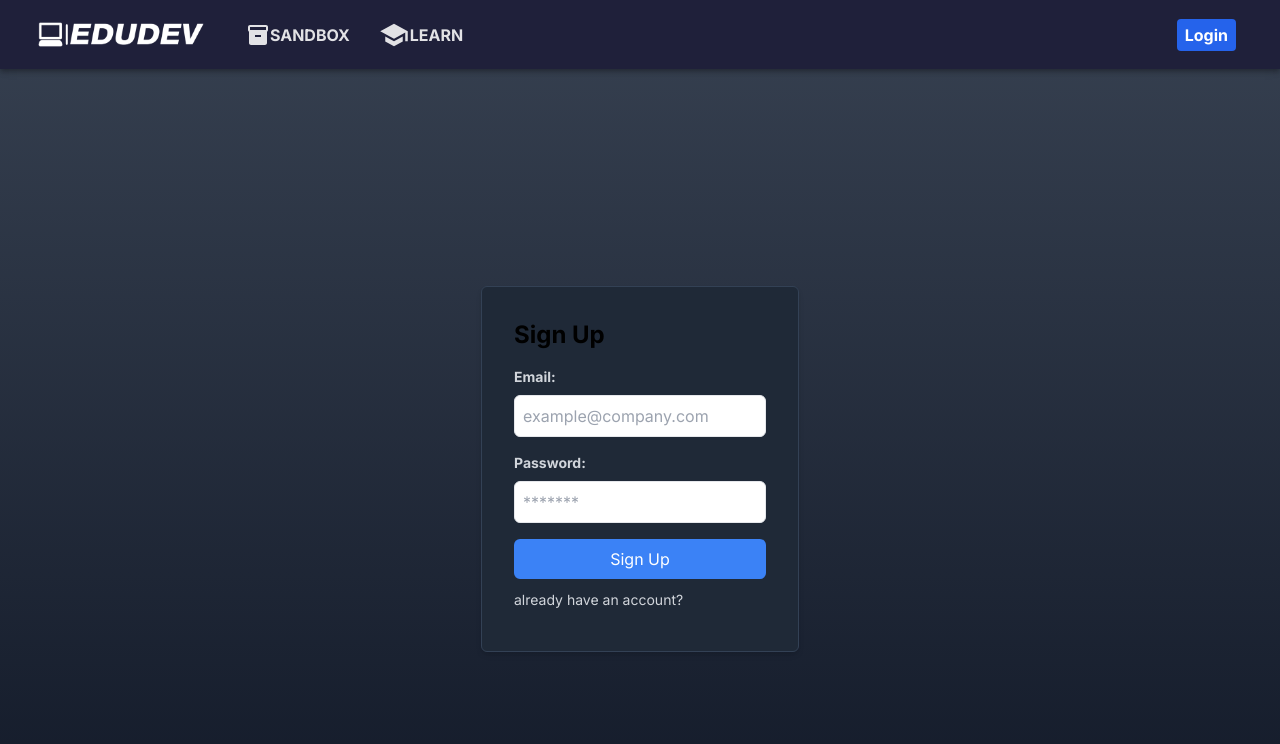
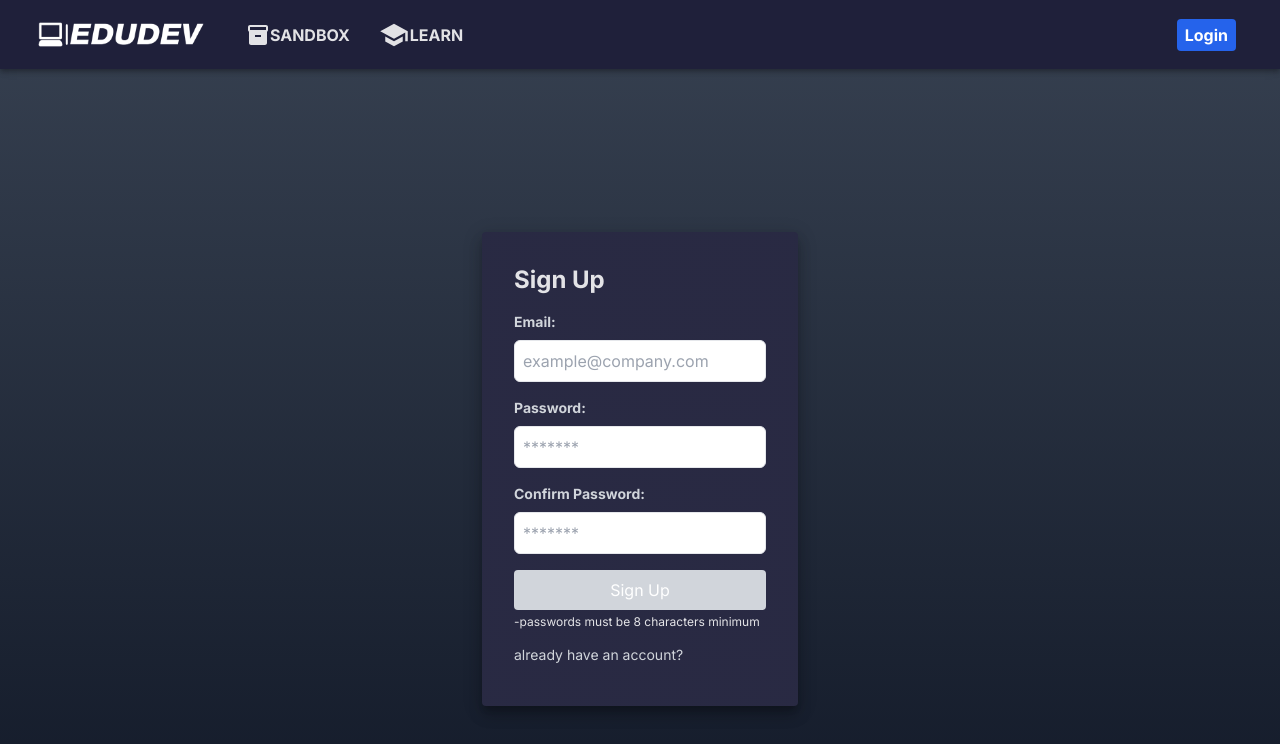
Before and after one commit to moaad-g/EduDev, a Next.js app in the folder edudev/: page /sign-up in a window 1280 px wide. Shown: the top 744 px of the page. Built offline with nearby package versions, Linux system fonts and the light colour scheme; no server answers.

Commit message:
added signup

```diff
--- a/edudev/app/login/page.js
+++ b/edudev/app/login/page.js
@@ -4,8 +4,7 @@ import { useSignInWithEmailAndPassword } from 'react-firebase-hooks/auth';
 import { auth } from "@/app/firebase";
 import { useRouter } from "next/navigation";
 import { AuthContext } from "@/app/layout";
-
-
+import { Paper } from '@mui/material';
 
 const Login = () => {
   const user = useContext(AuthContext);
@@ -29,7 +28,8 @@ const Login = () => {
     return (
         <div className="flex items-center justify-center h-screen">
           {!user && (
-            <form className="bg-gray-800 p-8 shadow-xl rounded-md border border-slate-700" onSubmit={handleLogin}>
+            <Paper elevation={10}>
+            <form className="p-8" onSubmit={handleLogin}>
             <h2 className="text-2xl font-bold mb-4">Login</h2>
             <div className="mb-4">
                 <label className="block text-gray-300 text-sm font-bold mb-2" htmlFor="email">
@@ -67,9 +67,10 @@ const Login = () => {
                 <a href="/sign-up" className="text-gray-300 text-align:center text-sm hover:text-blue-300">don't have an account?</a>
             </div>
             </form>
+            </Paper>
           )}
           {user &&(
-            <div className="border shadow-lg bg-gray-800 rounded items-center p-10">
+            <Paper elevation={10} className="items-center p-10">
               <div>
                 <h2 className="text-2xl font-bold mb-10">Youre Already Logged In</h2>
               </div>
@@ -77,7 +78,7 @@ const Login = () => {
                 <a href="/" className="text-white mx-5 hover:text-blue-300 rounded px-2 py-1 block">Back to Edudev</a>
                 <a href="/" className="text-white mx-5 bg-red-600 hover:text-gray-300 hover:bg-red-700 rounded px-2 py-1 block font-bold">Logout</a>
               </div>
-            </div>
+            </Paper>
           )}
         </div>
         );
--- a/edudev/app/page.js
+++ b/edudev/app/page.js
@@ -3,6 +3,7 @@ import { useState , useEffect } from 'react';
 import axios from 'axios';
 import { Card , CardMedia , CardContent , Typography , Button  , Pagination , Container, CardActionArea , Divider } from '@mui/material';
 import { useRouter } from "next/navigation";
+import SignUpComp from '@/components/signup';
 
 
 export default function Home() {
@@ -39,8 +40,16 @@ export default function Home() {
     return (
       <Container>
         <div className='grid grid-cols-2 h-screen mt-10'>
-          <div className=''> 1 </div>
-          <div className=' flex-col justify-between'>
+          <div className='flex flex-col'>
+            <div className='h-1/5 items-center'>
+              <Typography level="h2" className="text-xl font-bold mt-6">START LEARNING</Typography>
+            </div>
+            <div className='w-3/5 items-center'>
+              <Typography level="h2" className="text-xl font-bold mb-3">JOIN EDUDEV!</Typography>
+              <SignUpComp/>
+            </div>
+          </div>
+          <div className='flex-col'>
             <div className='mb-10'>
             <Typography level="h2" className="text-xl font-bold mb-3">NEWS</Typography>
                 <Card elevation={10} className='w-full h-1/2'>
@@ -61,7 +70,7 @@ export default function Home() {
               </div>
             </div>
             <div className='mt-10'>
-              <Typography level="h1" className="text-xl font-bold mb-3">Topic Of the Week</Typography>
+              <Typography level="h1" className="text-xl font-bold mt-10">Topic Of the Week</Typography>
                 <Typography className="truncate" variant="h5">
                     Continuous Integration
                 </Typography>
--- a/edudev/app/profile/page.js
+++ b/edudev/app/profile/page.js
@@ -112,7 +112,6 @@ const ProfilePage = () => {
 
     if (user){
         if (progress){
-            const localprog = progress;
             return(
                 <div className='grid grid-cols-2 h-screen'>
                     <div className='m-10'>
--- a/edudev/app/sign-up/page.js
+++ b/edudev/app/sign-up/page.js
@@ -1,71 +1,15 @@
 'use client'
 import React, { useState } from "react";
-import { useCreateUserWithEmailAndPassword } from 'react-firebase-hooks/auth';
-import { auth } from "@/app/firebase";
-import { useRouter } from "next/navigation";
+import SignUpComp from "@/components/signup";
+
 
 const SignUp = () => {
-  const [email, setEmail] = useState("");
-  const [password, setPassword] = useState("");
-  const router = useRouter();
-  const [createUser] = useCreateUserWithEmailAndPassword(auth);
-
-  const handleSignUp = async (e) => {
-    e.preventDefault();
-    try {
-      const res = await createUser(email,password);
-      setEmail('');
-      setPassword('');
-      router.push('/login')
-      // You can redirect to another page or handle the login success in another way
-      console.log({res});
-    } catch (error) {
-      console.error("Error during login:", error.message);
-    }
-  };
     return (
         <div className="flex items-center justify-center h-screen">
-            <form className="bg-gray-800 p-8 shadow-md rounded-md border border-slate-700" onSubmit={handleSignUp}>
-            <h2 className="text-2xl font-bold mb-4">Sign Up</h2>
-            <div className="mb-4">
-                <label className="block text-gray-300 text-sm font-bold mb-2" htmlFor="email">
-                Email:
-                </label>
-                <input
-                type="email"
-                id="email"
-                className="w-full p-2 border rounded-md focus:text-black text-black"
-                placeholder="example@company.com"
-                onChange={(e) => setEmail(e.target.value)}
-                required
-                />
-            </div>
-            <div className="mb-4">
-                <label className="block text-gray-300 text-sm font-bold mb-2 focus:text-gray-800" htmlFor="password">
-                Password:
-                </label>
-                <input
-                type="password"
-                id="password"
-                className="w-full p-2 border focus:text-black text-black rounded-md"
-                placeholder="*******"
-                onChange={(e) => setPassword(e.target.value)}
-                required
-                />
-            </div>
-            <button
-                type="submit"
-                className="w-full bg-blue-500 text-white p-2 rounded-md hover:bg-blue-600"
-            >
-                Sign Up
-            </button>
-            <div className="py-2">
-                <a href="/login" className="text-gray-300 text-align:center text-sm hover:text-blue-300">already have an account?</a>
-            </div>
-            </form>
+          <SignUpComp/>
         </div>
         );
-    };
+  };
 
 
 export default SignUp;
--- /dev/null
+++ b/edudev/components/signup.js
@@ -0,0 +1,118 @@
+'use client'
+import React, { useState } from "react";
+import { useCreateUserWithEmailAndPassword } from 'react-firebase-hooks/auth';
+import { auth } from "@/app/firebase";
+import { useRouter } from "next/navigation";
+import { Paper } from '@mui/material';
+import { toast } from 'react-toastify';
+
+
+const SignUpComp = () => {
+  const [email, setEmail] = useState("");
+  const [password, setPassword] = useState("");
+  const [confPass, setConfPass] = useState("");
+  const router = useRouter();
+  const [createUser] = useCreateUserWithEmailAndPassword(auth);
+
+  const handleSignUp = async (e) => {
+    e.preventDefault();
+    try {
+      const res = await createUser(email,password);
+      setEmail('');
+      setPassword('');
+      setConfPass('');
+      toast.success('Account Created', {
+        position: "top-center",
+        autoClose: 5000,
+        hideProgressBar: false,
+        closeOnClick: true,
+        pauseOnHover: true,
+        draggable: true,
+        progress: undefined,
+        theme: "light",
+        });
+    } catch (error) {
+      console.error("Error during login:", error.message);
+      console.log("here")
+      setEmail('');
+      setPassword('');
+      setConfPass('');
+      toast.error('Progress Upload Error', {
+        position: "top-center",
+        autoClose: 5000,
+        hideProgressBar: false,
+        closeOnClick: true,
+        pauseOnHover: true,
+        draggable: true,
+        progress: undefined,
+        theme: "light",
+        });
+
+    }
+  };
+    return (
+        <Paper elevation={10}>
+        <form className="p-8" onSubmit={handleSignUp}>
+            <h2 className="text-2xl font-bold mb-4">Sign Up</h2>
+            <div className="mb-4">
+                <label className="block text-gray-300 text-sm font-bold mb-2" htmlFor="email">
+                Email:
+                </label>
+                <input
+                type="email"
+                id="email"
+                className="w-full p-2 border rounded-md focus:text-black text-black"
+                placeholder={email.length>0 ? email :"example@company.com"}
+                onChange={(e) => setEmail(e.target.value)}
+                required
+                />
+            </div>
+            <div className="mb-4">
+                <label className="block text-gray-300 text-sm font-bold mb-2 focus:text-gray-800" htmlFor="password">
+                Password:
+                </label>
+                <input
+                type="password"
+                id="password"
+                className="w-full p-2 border focus:text-black text-black rounded-md"
+                placeholder={password.length>0 ? password :"*******"}
+                onChange={(e) => setPassword(e.target.value)}
+                required
+                />
+            </div>
+            <div className="mb-4">
+                <label className="block text-gray-300 text-sm font-bold mb-2 focus:text-gray-800" htmlFor="password">
+                Confirm Password:
+                </label>
+                <input
+                type="password"
+                id="confirm"
+                className="w-full p-2 border focus:text-black text-black rounded-md"
+                placeholder={confPass.length>0 ? confPass :"*******"}
+                onChange={(e) => setConfPass(e.target.value)}
+                required
+                />
+            </div>
+            <button
+                type="submit"
+                className={`w-full text-white p-2 rounded ${ (password != confPass || password.length<8) ? 'bg-gray-300 cursor-not-allowed' : 'bg-blue-500 hover: bg-blue-600'}`}
+                disabled={password != confPass || password.length<8}
+            >
+                Sign Up
+            </button>
+            {(password != confPass) &&(
+              <p className="text-xs my-1">-passwords must match</p>
+            )}
+            {(password.length<8) &&(
+              <p className="text-xs my-1">-passwords must be 8 characters minimum</p>
+            )}
+            <div className="py-2">
+                <a href="/login" className="text-gray-300 text-align:center text-sm hover:text-blue-300">already have an account?</a>
+            </div>
+        </form>
+        </Paper>
+        );
+    };
+
+
+export default SignUpComp;
```
Also changed, not shown: edudev/components/sidebar.js (deleted).
